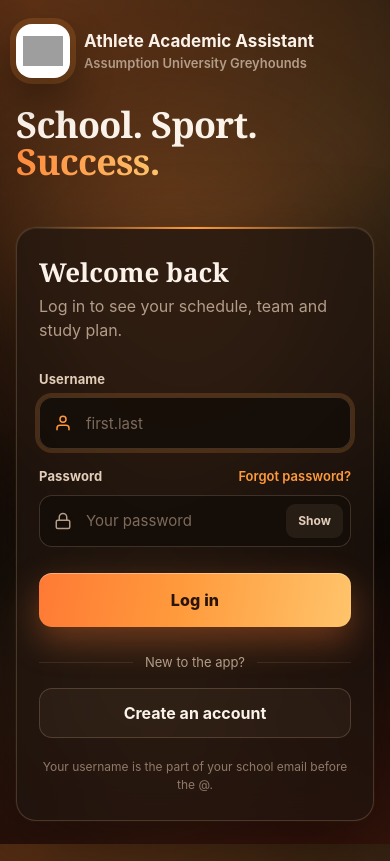
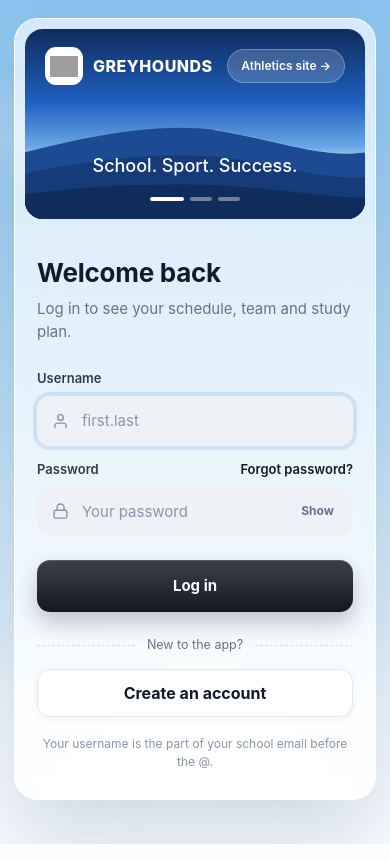
Before and after one commit to elijah5williams/SE_Scheduler, a Django app: page /accounts/login/ in a window 390 px wide. Run offline with Django 5.2, Linux system fonts and the light colour scheme; grey boxes are pictures that could not be loaded.

Commit message:
Restyle login and sign-up: split card on a light sky background
Combines the two chosen references: a framed split card with a
landscape panel (logo, athletics-site link, rotating captions with
dots) and the form on the right, floating on a soft sky gradient with
clouds. Light filled inputs with icons, a dark primary button and a
white secondary button. Collapses to a short banner above the form on
phones.

Co-Authored-By: Claude Opus 5.5 <noreply@anthropic.com>
Claude-Session: https://claude.ai/code/session_01YWMhwc6bknuwy2iKNWxvfZ

```diff
--- a/accounts/templates/registration/auth_base.html
+++ b/accounts/templates/registration/auth_base.html
@@ -1,252 +1,232 @@
 {% comment %}
-  Shared dark layout for the login and sign-up pages. Self-contained (inline CSS, system fonts)
-  so it renders the same whether or not the user is signed in.
+  Shared layout for the login and sign-up pages: a split card (landscape panel + form)
+  floating on a soft sky background. Self-contained (inline CSS, system fonts).
 {% endcomment %}
 <!DOCTYPE html>
 <html lang="en">
 <head>
   <meta charset="utf-8">
   <meta name="viewport" content="width=device-width, initial-scale=1">
-  <meta name="color-scheme" content="dark">
-  <meta name="theme-color" content="#100a07">
+  <meta name="theme-color" content="#9fcff2">
   <title>{% block title %}Athlete Academic Assistant{% endblock %}</title>
   <style>
     :root {
-      --bg: #100a07;
-      --panel: rgba(30, 20, 14, .72);
-      --field: rgba(20, 13, 9, .85);
-      --field-hover: rgba(30, 20, 14, .9);
-      --line: rgba(255, 214, 178, .10);
-      --line-strong: rgba(255, 214, 178, .18);
-      --text: #fbf3ea;
-      --muted: #b39c88;
-      --soft: #e2cdb9;
-      --gold: #ff9a3c;
-      --gold-2: #ffc46b;
-      --green: #6fd3a5;
-      --danger: #ff8a7a;
+      --navy: #0a2240;
+      --text: #121a2b;
+      --muted: #66728a;
+      --soft: #2f3a50;
+      --field: #eef2f6;
+      --field-hover: #e7ecf2;
+      --line: #e3e8ee;
+      --line-strong: #d6dde6;
+      --gold: #1f5fbf;          /* accent (kept the old name so sign-up styles keep working) */
+      --accent: #1f5fbf;
+      --danger: #c2413a;
+      --ok: #0b7a62;
     }
     * { box-sizing: border-box; }
     html, body { min-height: 100%; }
     body {
       margin: 0;
       color: var(--text);
-      background:
-        radial-gradient(760px 560px at 8% 0%, rgba(255, 128, 48, .30), transparent 62%),
-        radial-gradient(700px 620px at 92% 18%, rgba(255, 186, 92, .16), transparent 60%),
-        radial-gradient(900px 700px at 70% 115%, rgba(170, 52, 24, .38), transparent 62%),
-        var(--bg);
-      background-attachment: fixed;
       font-family: Inter, ui-sans-serif, system-ui, -apple-system, BlinkMacSystemFont, "Segoe UI", Roboto, Helvetica, Arial, sans-serif;
       line-height: 1.5;
       -webkit-font-smoothing: antialiased;
+      background: linear-gradient(180deg, #8cc4ee 0%, #b7dcf6 42%, #e6f3fc 78%, #f5fafe 100%) fixed;
+      overflow-x: hidden;
     }
-    a { color: var(--gold); font-weight: 600; text-decoration: none; }
-    a:hover { color: var(--gold-2); text-decoration: underline; }
-    :focus-visible { outline: 2px solid var(--gold); outline-offset: 3px; }
+    a { color: var(--accent); font-weight: 600; text-decoration: none; }
+    a:hover { text-decoration: underline; }
+    :focus-visible { outline: 3px solid rgba(31, 95, 191, .35); outline-offset: 2px; }
 
-    .auth {
-      min-height: 100vh;
-      max-width: 1240px;
-      margin: 0 auto;
-      padding: 40px 32px;
+    /* Sky: soft clouds and a faint horizon ring */
+    .sky { position: fixed; inset: 0; pointer-events: none; z-index: 0; overflow: hidden; }
+    .cloud { position: absolute; border-radius: 50%; background: radial-gradient(closest-side, rgba(255, 255, 255, .95), rgba(255, 255, 255, 0)); }
+    .ring { position: absolute; left: 50%; top: 62%; width: 1500px; height: 1500px; margin: -750px; border-radius: 50%; border: 1px solid rgba(255, 255, 255, .6); }
+
+    .page { position: relative; z-index: 1; min-height: 100vh; display: grid; place-items: center; padding: 40px 24px; }
+    .frame {
+      width: min(1100px, 100%);
       display: grid;
-      grid-template-columns: minmax(0, 1.1fr) minmax(0, 460px);
-      gap: 64px;
-      align-items: center;
-    }
-
-    /* Left: brand */
-    .brand { display: inline-flex; align-items: center; gap: 14px; color: var(--text); text-decoration: none; }
-    .brand:hover { text-decoration: none; color: var(--text); }
-    .brand-mark {
-      position: relative; flex: none;
-      width: 54px; height: 54px; border-radius: 16px;
-      background: #fff; display: grid; place-items: center; overflow: hidden;
-      font: 800 26px Georgia, serif; color: #0a2240;
-      box-shadow: 0 0 0 6px rgba(255, 154, 60, .16), 0 18px 40px rgba(0, 0, 0, .4);
-    }
-    .brand-mark img { position: absolute; inset: 7px; width: calc(100% - 14px); height: calc(100% - 14px); object-fit: contain; background: #fff; }
-    .brand strong { display: block; font-size: 17px; }
-    .brand small { display: block; color: var(--muted); font-size: 13px; }
-
-    .pitch { margin-top: 64px; max-width: 540px; }
-    .eyebrow {
-      display: inline-flex; align-items: center; gap: 8px;
-      margin: 0 0 18px; padding: 6px 12px;
-      border: 1px solid rgba(255, 154, 60, .38); border-radius: 999px;
-      background: rgba(255, 154, 60, .10);
-      color: var(--gold-2); font-size: 12px; font-weight: 800; letter-spacing: .14em; text-transform: uppercase;
-    }
-    .eyebrow::before { content: ""; width: 7px; height: 7px; border-radius: 50%; background: var(--gold); box-shadow: 0 0 10px var(--gold); }
-    .pitch h2 { margin: 0 0 18px; font: 700 clamp(38px, 4.4vw, 60px)/1.04 Georgia, "Times New Roman", serif; letter-spacing: -.02em; }
-    .pitch h2 em {
-      font-style: normal;
-      background: linear-gradient(90deg, #ff8a3d, #ffc46b);
-      -webkit-background-clip: text; background-clip: text; color: transparent;
-    }
-    .pitch > p { margin: 0 0 34px; color: var(--soft); font-size: 17px; max-width: 470px; }
-
-    .features { list-style: none; margin: 0; padding: 0; display: grid; grid-template-columns: repeat(3, minmax(0, 1fr)); gap: 12px; }
-    .features li {
-      padding: 16px; border-radius: 16px;
-      background: linear-gradient(180deg, rgba(255, 170, 100, .07), rgba(255, 170, 100, .02));
-      border: 1px solid var(--line);
-    }
-    .features svg { width: 22px; height: 22px; color: var(--gold); }
-    .features strong { display: block; margin-top: 10px; font-size: 14px; }
-    .features span { display: block; margin-top: 2px; color: var(--muted); font-size: 13px; line-height: 1.4; }
-
-    /* Soft glowing orbs for depth */
-    .glow { position: fixed; border-radius: 50%; filter: blur(70px); pointer-events: none; z-index: 0; }
-    .glow.one { width: 340px; height: 340px; right: 14%; top: 18%; background: rgba(255, 140, 60, .28); }
-    .glow.two { width: 260px; height: 260px; right: 30%; bottom: 6%; background: rgba(255, 196, 107, .16); }
-    .auth { position: relative; z-index: 1; }
-
-    /* Right: form card */
-    .card {
-      position: relative;
-      width: 100%;
-      padding: 40px 36px 34px;
-      border-radius: 24px;
-      background: var(--panel);
-      border: 1px solid var(--line-strong);
-      box-shadow: 0 30px 80px rgba(0, 0, 0, .5), 0 0 0 1px rgba(255, 154, 60, .05), inset 0 1px 0 rgba(255, 230, 205, .08);
+      grid-template-columns: minmax(0, 1fr) minmax(0, 1fr);
+      gap: 12px;
+      padding: 12px;
+      border-radius: 30px;
+      background: rgba(255, 255, 255, .62);
+      border: 1px solid rgba(255, 255, 255, .9);
+      box-shadow: 0 40px 90px rgba(31, 79, 128, .22);
       backdrop-filter: blur(18px);
       -webkit-backdrop-filter: blur(18px);
     }
-    .card::before {
-      content: ""; position: absolute; left: 36px; right: 36px; top: -1px; height: 2px;
-      background: linear-gradient(90deg, transparent, var(--gold), transparent);
-      border-radius: 2px;
+
+    /* Left: landscape panel */
+    .art {
+      position: relative;
+      min-height: 620px;
+      border-radius: 22px;
+      overflow: hidden;
+      color: #fff;
+      background: linear-gradient(180deg, #0f2c5c 0%, #1f5fbf 38%, #6aa7e6 62%, #cfe5f8 72%, #163a73 73%);
     }
-    h1 { margin: 0 0 6px; font: 700 30px/1.15 Georgia, "Times New Roman", serif; }
-    .lede { margin: 0 0 28px; color: var(--muted); }
+    .art svg.land { position: absolute; left: 0; right: 0; bottom: 0; width: 100%; height: 62%; }
+    .art-top { position: absolute; left: 20px; right: 20px; top: 18px; display: flex; justify-content: space-between; align-items: center; gap: 12px; z-index: 2; }
+    .brand { display: flex; align-items: center; gap: 10px; color: #fff; text-decoration: none; font-weight: 800; letter-spacing: .03em; }
+    .brand:hover { text-decoration: none; }
+    .brand-mark { position: relative; width: 38px; height: 38px; border-radius: 11px; background: #fff; display: grid; place-items: center; overflow: hidden; font: 800 20px Georgia, serif; color: var(--navy); }
+    .brand-mark img { position: absolute; inset: 5px; width: calc(100% - 10px); height: calc(100% - 10px); object-fit: contain; background: #fff; }
+    .pill { padding: 7px 13px; border-radius: 999px; background: rgba(255, 255, 255, .18); border: 1px solid rgba(255, 255, 255, .25); color: #fff; font-size: 12px; font-weight: 600; backdrop-filter: blur(6px); white-space: nowrap; }
+    .pill:hover { background: rgba(255, 255, 255, .28); text-decoration: none; }
+    .caption { position: absolute; left: 24px; right: 24px; bottom: 34px; text-align: center; z-index: 2; }
+    .slides { position: relative; height: 74px; }
+    .slide { position: absolute; inset: 0; margin: 0; font-size: 26px; font-weight: 500; line-height: 1.25; opacity: 0; transform: translateY(8px); transition: opacity .6s ease, transform .6s ease; }
+    .slide.on { opacity: 1; transform: none; }
+    .dots { display: flex; gap: 6px; justify-content: center; margin-top: 16px; }
+    .dots button { width: 22px; height: 4px; padding: 0; border: 0; border-radius: 3px; background: rgba(255, 255, 255, .4); cursor: pointer; transition: width .3s, background .3s; }
+    .dots button.on { width: 34px; background: #fff; }
 
-    .field { margin-bottom: 18px; }
-    .field > label, .label-row label { display: block; margin-bottom: 8px; font-size: 13px; font-weight: 700; color: var(--soft); letter-spacing: .01em; }
+    /* Right: form */
+    .form-side { display: flex; align-items: center; justify-content: center; padding: 40px 34px; }
+    .form-inner { width: 100%; max-width: 400px; }
+    .form-icon { width: 54px; height: 54px; margin-bottom: 20px; border-radius: 16px; background: #fff; display: grid; place-items: center; box-shadow: 0 8px 20px rgba(31, 79, 128, .14); }
+    .form-icon svg { width: 24px; height: 24px; color: var(--text); }
+    h1 { margin: 0 0 6px; font-size: 30px; font-weight: 700; letter-spacing: -.01em; }
+    .lede { margin: 0 0 26px; color: var(--muted); font-size: 15px; }
+
+    .field { margin-bottom: 14px; }
+    .field > label, .label-row label { display: block; margin-bottom: 7px; font-size: 13px; font-weight: 600; color: var(--soft); }
     .label-row { display: flex; justify-content: space-between; align-items: baseline; gap: 12px; }
-    .label-row a { font-size: 13px; }
+    .label-row a { font-size: 13px; color: var(--text); }
     .input { position: relative; }
-    .input svg { position: absolute; left: 15px; top: 50%; transform: translateY(-50%); width: 18px; height: 18px; color: var(--muted); pointer-events: none; transition: color .15s; }
+    .input svg { position: absolute; left: 15px; top: 50%; transform: translateY(-50%); width: 17px; height: 17px; color: #8a95a8; pointer-events: none; }
     .field input:not([type=radio]):not([type=checkbox]) {
       width: 100%;
-      height: 52px;
+      height: 50px;
       padding: 0 16px;
       font: inherit; font-size: 15px;
       color: var(--text);
       background: var(--field);
-      border: 1px solid var(--line-strong);
+      border: 1px solid transparent;
       border-radius: 13px;
-      transition: border-color .15s, box-shadow .15s, background .15s;
+      transition: background .15s, border-color .15s, box-shadow .15s;
     }
-    .input input { padding-left: 46px !important; }
-    .field input::placeholder { color: #7d6a5b; }
+    .input input { padding-left: 44px !important; }
+    .field input::placeholder { color: #8a95a8; }
     .field input:hover { background: var(--field-hover); }
-    .field input:focus { outline: none; border-color: var(--gold); box-shadow: 0 0 0 4px rgba(255, 154, 60, .18); }
-    .input:focus-within svg { color: var(--gold); }
-    .field input[aria-invalid="true"] { border-color: var(--danger); }
-    .password input { padding-right: 72px !important; }
+    .field input:focus { outline: none; background: #fff; border-color: #b9cbe3; box-shadow: 0 0 0 4px rgba(31, 95, 191, .12); }
+    .field input[aria-invalid="true"] { border-color: var(--danger); background: #fff; }
+    .password input { padding-right: 70px !important; }
     .reveal {
       position: absolute; right: 8px; top: 50%; transform: translateY(-50%);
-      height: 34px; padding: 0 12px;
-      background: rgba(255, 214, 178, .08); color: var(--soft);
+      height: 34px; padding: 0 11px;
+      background: transparent; color: var(--muted);
       border: 0; border-radius: 9px;
       font: inherit; font-size: 12px; font-weight: 700; cursor: pointer;
     }
-    .reveal:hover { background: rgba(255, 214, 178, .15); color: var(--text); }
-    .help, .field-hint { display: block; margin-top: 6px; font-size: 13px; color: var(--muted); }
+    .reveal:hover { background: #e2e8ef; color: var(--text); }
+    .help, .field-hint { display: block; margin-top: 6px; font-size: 12.5px; color: var(--muted); }
     .help ul { margin: 0; padding-left: 18px; }
     .error, .field-error { margin: 6px 0 0; padding: 0; list-style: none; font-size: 13px; color: var(--danger); font-weight: 600; }
 
-    .notice, .error-box { margin: 0 0 20px; padding: 12px 14px; border-radius: 12px; font-size: 14px; font-weight: 600; }
-    .error-box, .notice.error { background: rgba(255, 122, 112, .1); color: var(--danger); border: 1px solid rgba(255, 122, 112, .3); }
-    .notice.success, .notice.info { background: rgba(47, 191, 143, .1); color: #7fe0bd; border: 1px solid rgba(47, 191, 143, .3); }
+    .notice, .error-box { margin: 0 0 18px; padding: 11px 14px; border-radius: 12px; font-size: 14px; font-weight: 600; }
+    .error-box, .notice.error { background: #fdeeed; color: var(--danger); border: 1px solid #f6d3d0; }
+    .notice.success, .notice.info { background: #e3f6ef; color: #075e4b; border: 1px solid #c4ebdc; }
 
     button[type=submit] {
-      width: 100%; height: 54px; margin-top: 8px;
-      font: inherit; font-size: 16px; font-weight: 800; letter-spacing: .01em;
-      color: #2a1406;
-      background: linear-gradient(100deg, #ff7a35 0%, #ff9a3c 45%, #ffc46b 100%);
+      width: 100%; height: 52px; margin-top: 10px;
+      font: inherit; font-size: 15px; font-weight: 700;
+      color: #fff;
+      background: linear-gradient(180deg, #3b414d, #14171d);
       border: 0; border-radius: 13px; cursor: pointer;
-      box-shadow: 0 14px 34px rgba(255, 122, 53, .35), inset 0 1px 0 rgba(255, 255, 255, .35);
-      transition: transform .15s, box-shadow .15s, filter .15s;
+      box-shadow: 0 10px 22px rgba(20, 23, 29, .25), inset 0 1px 0 rgba(255, 255, 255, .12);
+      transition: transform .15s, box-shadow .15s;
     }
-    button[type=submit]:hover { transform: translateY(-1px); filter: brightness(1.06); box-shadow: 0 18px 40px rgba(255, 122, 53, .45), inset 0 1px 0 rgba(255, 255, 255, .35); }
-    button[type=submit]:active { transform: translateY(0); }
-
-    .divider { display: flex; align-items: center; gap: 12px; margin: 26px 0 16px; color: var(--muted); font-size: 13px; }
-    .divider::before, .divider::after { content: ""; flex: 1; border-top: 1px solid var(--line); }
+    button[type=submit]:hover { transform: translateY(-1px); box-shadow: 0 14px 28px rgba(20, 23, 29, .3), inset 0 1px 0 rgba(255, 255, 255, .12); }
+    .divider { display: flex; align-items: center; gap: 12px; margin: 24px 0 14px; color: var(--muted); font-size: 12.5px; }
+    .divider::before, .divider::after { content: ""; flex: 1; border-top: 1px dashed var(--line-strong); }
     .switch { margin: 0; text-align: center; color: var(--muted); font-size: 14px; }
     .secondary {
-      display: flex; align-items: center; justify-content: center; gap: 8px;
-      height: 50px; border-radius: 13px;
-      border: 1px solid var(--line-strong); background: rgba(255, 214, 178, .04);
+      display: flex; align-items: center; justify-content: center;
+      height: 48px; border-radius: 13px;
+      background: #fff; border: 1px solid var(--line);
       color: var(--text); font-weight: 700;
+      box-shadow: 0 2px 8px rgba(31, 79, 128, .06);
     }
-    .secondary:hover { background: rgba(255, 214, 178, .09); color: var(--text); text-decoration: none; }
-    .fine { margin: 20px 0 0; text-align: center; color: #8f7a69; font-size: 12px; }
+    .secondary:hover { background: #f7f9fb; text-decoration: none; }
+    .fine { margin: 18px 0 0; text-align: center; color: #8a95a8; font-size: 12px; }
 
-    @media (max-width: 980px) {
-      .auth { grid-template-columns: 1fr; gap: 28px; padding: 24px 16px 40px; max-width: 520px; }
-      .pitch { margin-top: 28px; }
-      .pitch h2 { font-size: 36px; }
-      .pitch > p, .features { display: none; }
-      .card { padding: 30px 22px 26px; border-radius: 20px; }
-      .card::before { left: 22px; right: 22px; }
+    @media (max-width: 880px) {
+      .page { padding: 18px 14px 32px; align-items: start; }
+      .frame { grid-template-columns: 1fr; border-radius: 24px; padding: 10px; }
+      .art { min-height: 190px; border-radius: 18px; }
+      .art svg.land { height: 55%; }
+      .caption { bottom: 18px; }
+      .slides { height: 34px; }
+      .slide { font-size: 18px; }
+      .slide br { display: none; }
+      .dots { margin-top: 8px; }
+      .form-side { padding: 22px 12px 18px; }
+      .form-icon { display: none; }
       h1 { font-size: 26px; }
     }
   </style>
 </head>
 <body>
-  <div class="glow one" aria-hidden="true"></div>
-  <div class="glow two" aria-hidden="true"></div>
-  <div class="auth">
-    <section aria-label="About Athlete Academic Assistant">
+  <div class="sky" aria-hidden="true">
+    <div class="ring"></div>
+    <div class="cloud" style="width:760px;height:320px;left:-200px;bottom:-110px"></div>
+    <div class="cloud" style="width:680px;height:280px;right:-160px;bottom:-40px"></div>
+    <div class="cloud" style="width:520px;height:220px;left:35%;bottom:-150px"></div>
+    <div class="cloud" style="width:420px;height:160px;right:8%;top:6%;opacity:.55"></div>
+  </div>
+
+  <div class="page">
+    <div class="frame">
+      <section class="art" aria-label="Athlete Academic Assistant">
+        <div class="art-top">
           <a class="brand" href="{% url 'login' %}">
             <span class="brand-mark">
               <img src="https://assumptiongreyhounds.com/images/logos/site/site.png" alt="" onerror="this.remove()">
               A
             </span>
-        <span>
-          <strong>Athlete Academic Assistant</strong>
-          <small>Assumption University Greyhounds</small>
-        </span>
+            GREYHOUNDS
           </a>
+          <a class="pill" href="https://assumptiongreyhounds.com" target="_blank" rel="noopener">Athletics site &rarr;</a>
+        </div>
 
-      <div class="pitch">
-        <p class="eyebrow">Built for Greyhounds</p>
-        <h2>School. Sport.<br><em>Success.</em></h2>
-        <p>One schedule for your classes, practices, games and study time, so nothing gets missed.</p>
-        <ul class="features">
-          <li>
-            <svg viewBox="0 0 24 24" fill="none" stroke="currentColor" stroke-width="2" stroke-linecap="round" stroke-linejoin="round" aria-hidden="true"><rect x="3" y="4" width="18" height="18" rx="2"/><path d="M16 2v4M8 2v4M3 10h18"/></svg>
-            <strong>Live schedules</strong>
-            <span>Games, scores and countdowns for every team.</span>
-          </li>
-          <li>
-            <svg viewBox="0 0 24 24" fill="none" stroke="currentColor" stroke-width="2" stroke-linecap="round" stroke-linejoin="round" aria-hidden="true"><path d="M2 3h6a4 4 0 0 1 4 4v14a3 3 0 0 0-3-3H2z"/><path d="M22 3h-6a4 4 0 0 0-4 4v14a3 3 0 0 1 3-3h7z"/></svg>
-            <strong>Smart study plans</strong>
-            <span>Study time placed around class and practice.</span>
-          </li>
-          <li>
-            <svg viewBox="0 0 24 24" fill="none" stroke="currentColor" stroke-width="2" stroke-linecap="round" stroke-linejoin="round" aria-hidden="true"><path d="M17 21v-2a4 4 0 0 0-4-4H5a4 4 0 0 0-4 4v2"/><circle cx="9" cy="7" r="4"/><path d="M23 21v-2a4 4 0 0 0-3-3.87M16 3.13a4 4 0 0 1 0 7.75"/></svg>
-            <strong>For coaches too</strong>
-            <span>Send practices straight to your roster.</span>
-          </li>
-        </ul>
+        <svg class="land" viewBox="0 0 600 420" preserveAspectRatio="none" aria-hidden="true">
+          <path d="M0 150 C120 80 240 30 335 60 C430 90 520 175 600 150 L600 420 L0 420Z" fill="#1d4b93"/>
+          <path d="M335 60 C430 90 520 175 600 150" stroke="#a9cdf5" stroke-width="2" fill="none" opacity=".75"/>
+          <path d="M0 235 C150 165 280 140 385 182 C475 218 545 262 600 248 L600 420 L0 420Z" fill="#163b78"/>
+          <path d="M0 320 C170 268 320 270 440 300 C520 320 570 335 600 330 L600 420 L0 420Z" fill="#0f2c5c"/>
+        </svg>
+
+        <div class="caption">
+          <div class="slides" aria-live="polite">
+            <p class="slide on">School. Sport. <br>Success.</p>
+            <p class="slide">Every Greyhound team, <br>live in one place.</p>
+            <p class="slide">Study time that fits <br>around practice.</p>
+          </div>
+          <div class="dots" role="tablist" aria-label="Highlights">
+            <button type="button" class="on" aria-label="Highlight 1"></button>
+            <button type="button" aria-label="Highlight 2"></button>
+            <button type="button" aria-label="Highlight 3"></button>
+          </div>
         </div>
       </section>
 
-    <main class="card">
+      <main class="form-side">
+        <div class="form-inner">
           {% if messages %}
             {% for message in messages %}<div class="notice {{ message.tags }}" role="status">{{ message }}</div>{% endfor %}
           {% endif %}
           {% block content %}{% endblock %}
+        </div>
       </main>
+    </div>
   </div>
 
   <script>
+    // Show / hide password
     document.querySelectorAll("[data-reveal]").forEach(function (button) {
       var input = document.getElementById(button.getAttribute("data-reveal"));
       if (!input) return;
@@ -257,6 +237,27 @@
         button.setAttribute("aria-pressed", show ? "true" : "false");
       });
     });
+
+    // Rotating captions on the landscape panel
+    (function () {
+      var slides = document.querySelectorAll(".slide");
+      var dots = document.querySelectorAll(".dots button");
+      if (!slides.length) return;
+      var current = 0, timer;
+      function show(i) {
+        slides[current].classList.remove("on"); dots[current].classList.remove("on");
+        current = i;
+        slides[current].classList.add("on"); dots[current].classList.add("on");
+      }
+      function start() {
+        if (window.matchMedia("(prefers-reduced-motion: reduce)").matches) return;
+        timer = setInterval(function () { show((current + 1) % slides.length); }, 5000);
+      }
+      dots.forEach(function (dot, i) {
+        dot.addEventListener("click", function () { clearInterval(timer); show(i); start(); });
+      });
+      start();
+    })();
   </script>
 </body>
 </html>
--- a/accounts/templates/registration/login.html
+++ b/accounts/templates/registration/login.html
@@ -1,6 +1,9 @@
 {% extends "registration/auth_base.html" %}
 {% block title %}Log in · Athlete Academic Assistant{% endblock %}
 {% block content %}
+  <div class="form-icon" aria-hidden="true">
+    <svg viewBox="0 0 24 24" fill="none" stroke="currentColor" stroke-width="2" stroke-linecap="round" stroke-linejoin="round"><path d="M15 3h4a2 2 0 0 1 2 2v14a2 2 0 0 1-2 2h-4"/><path d="M10 17l5-5-5-5"/><path d="M15 12H3"/></svg>
+  </div>
   <h1>Welcome back</h1>
   <p class="lede">Log in to see your schedule, team and study plan.</p>
 
--- a/accounts/templates/registration/signup.html
+++ b/accounts/templates/registration/signup.html
@@ -8,15 +8,15 @@
     .role-option {
       position: relative; display: block; margin: 0; padding: .8rem .9rem;
       border: 1px solid var(--line-strong); border-radius: 13px;
-      background: var(--field); cursor: pointer;
+      background: #fff; cursor: pointer;
       transition: border-color .15s, background .15s, box-shadow .15s;
     }
     .role-option:hover { background: var(--field-hover); }
     .role-option input { position: absolute; width: 1px; height: 1px; opacity: 0; pointer-events: none; }
     .role-title { display: block; font-weight: 700; color: var(--text); }
     .role-desc { display: block; margin-top: .15rem; font-size: .78rem; color: var(--muted); line-height: 1.35; }
-    .role-option:has(input:checked) { border-color: var(--gold); background: rgba(255, 154, 60, .12); box-shadow: 0 0 0 1px var(--gold); }
-    .role-option:has(input:focus-visible) { box-shadow: 0 0 0 4px rgba(255, 154, 60, .28); }
+    .role-option:has(input:checked) { border-color: var(--gold); background: #eef4fd; box-shadow: 0 0 0 1px var(--gold); }
+    .role-option:has(input:focus-visible) { box-shadow: 0 0 0 4px rgba(31, 95, 191, .2); }
     @media (max-width: 560px) { .role-options { grid-template-columns: 1fr; } }
   </style>
 
```
Lines whose indentation alone changed are shown as unchanged.
